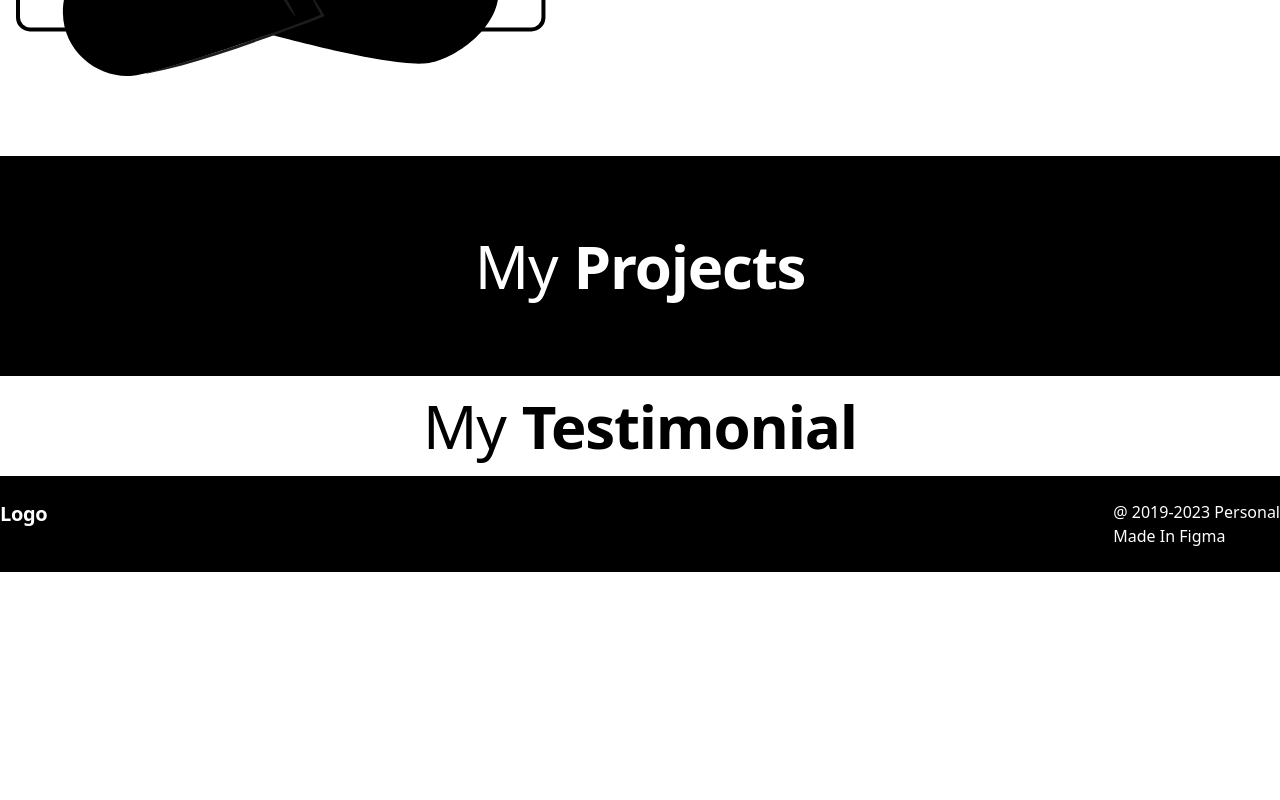
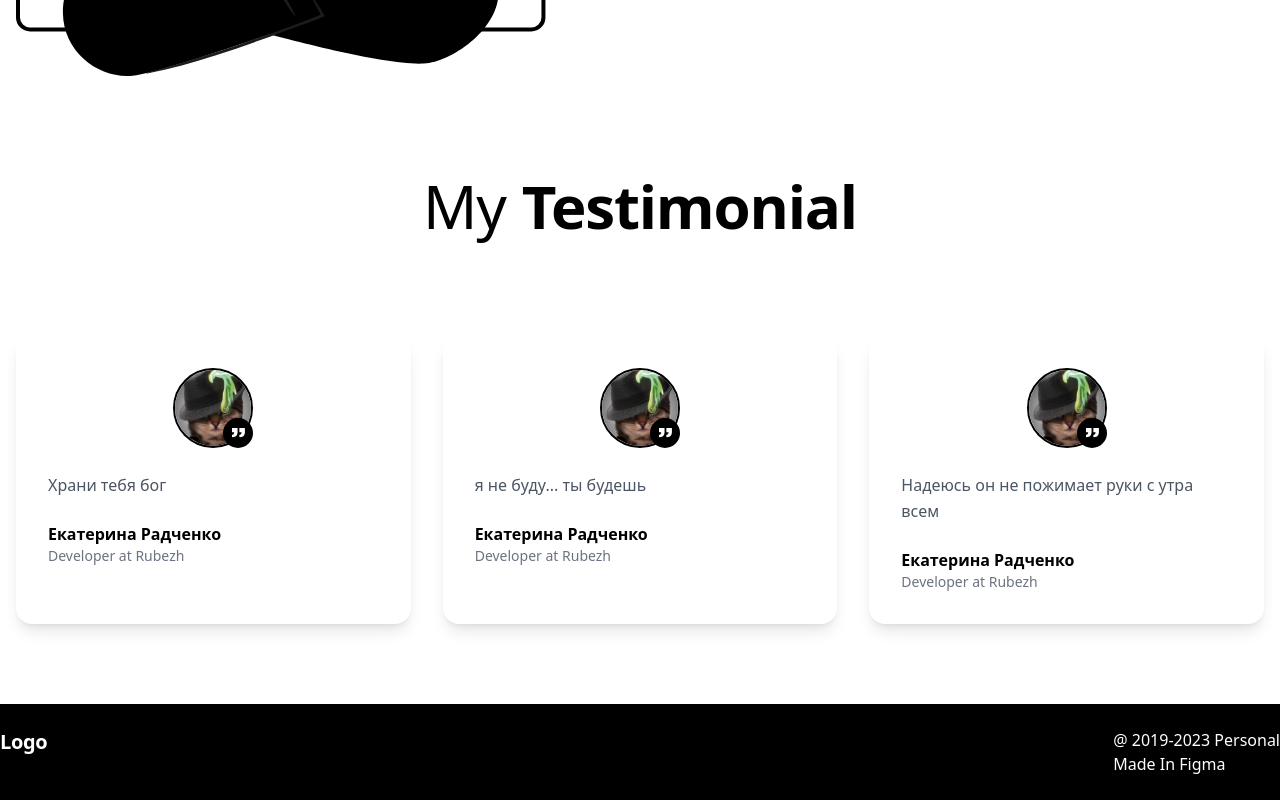
Before and after one commit to DAV0KA/portfolioo, a Nuxt app: page / in a window 1280 px wide. Shown: the part 2868-3668 px from the top of the page. Before the commit the page ends 3440 px from the top, so only its background shows below. Built offline with nearby package versions, Linux system fonts and the light colour scheme.

Commit message:
feat: add TestimonialCard

```diff
--- /dev/null
+++ b/components/atoms/TestimonialCard.vue
@@ -0,0 +1,53 @@
+<template>
+  <div class="bg-white rounded-2xl shadow-lg p-8 flex flex-col gap-6">
+
+    <!-- Лого -->
+    <div class="relative w-20 h-20 mx-auto">
+        <img
+            v-if="logo"
+            :src="logo"
+            alt="company logo"
+            class="w-20 h-20 rounded-full border-2 border-black object-cover"
+        />
+
+        <svg class="absolute right-0 bottom-0" width="30" height="30" viewBox="0 0 30 30" fill="none" xmlns="http://www.w3.org/2000/svg">
+            <circle cx="15" cy="15" r="15" fill="black"/>
+            <path d="M16.3589 18.8526V17.1899C16.3589 16.9643 16.5961 16.7816 16.8885 16.7816C17.9318 16.7816 18.4994 15.9565 18.5782 14.3277H16.8885C16.5961 14.3277 16.3589 14.1447 16.3589 13.9194V10.4086C16.3589 10.1831 16.5961 10.0003 16.8885 10.0003H21.3935C21.6858 10.0003 21.9231 10.1833 21.9231 10.4086V13.9194C21.9231 14.7001 21.8209 15.4165 21.6202 16.0493C21.4141 16.6979 21.0977 17.265 20.68 17.7349C20.2504 18.2178 19.7125 18.5968 19.0823 18.8607C18.4474 19.1263 17.7092 19.2611 16.8882 19.2611C16.5961 19.2609 16.3589 19.078 16.3589 18.8526ZM9.52943 16.7814C9.23708 16.7814 9 16.9643 9 17.1896V18.8526C9 19.078 9.23708 19.2607 9.52943 19.2607C10.35 19.2607 11.0885 19.1259 11.7231 18.8604C12.3536 18.5965 12.8914 18.2178 13.3209 17.7346C13.7389 17.2647 14.0553 16.6976 14.2614 16.0486C14.4622 15.4159 14.5642 14.6994 14.5642 13.9191V10.4082C14.5642 10.1827 14.3269 10 14.0346 10H9.52943C9.23708 10 9 10.1829 9 10.4082V13.9191C9 14.1446 9.23708 14.3274 9.52943 14.3274H11.1954C11.1176 15.9563 10.5582 16.7814 9.52943 16.7814Z" fill="white"/>
+        </svg>
+    </div>
+
+
+
+
+    <!-- Текст -->
+    <p class="text-gray-600 leading-relaxed">
+      {{ text }}
+    </p>
+
+    <!-- Автор -->
+    <div class="flex flex-col">
+      <span class="font-semibold text-black">
+        {{ name }}
+      </span>
+      <span class="text-sm text-gray-500">
+        {{ position }}
+      </span>
+    </div>
+
+  </div>
+</template>
+
+<script setup>
+defineProps({
+  logo: String,
+  text: {
+    type: String,
+    required: true
+  },
+  name: {
+    type: String,
+    required: true
+  },
+  position: String
+})
+</script>
--- a/components/organisms/AboutMe.vue
+++ b/components/organisms/AboutMe.vue
@@ -1,6 +1,6 @@
 <template>
-    <BaseContainer class="flex gap-20 py-20">
-        <img class="w-1/2" src="/svg/men2.svg" alt="men2">
+    <BaseContainer class="flex flex-col md:flex-row gap-10 md:gap-20 py-20">
+        <img src="/svg/men2.svg" alt="men2">
 
         <div>
             <div class="flex gap-4 w-full py-2">
--- a/components/organisms/MyTestimonial.vue
+++ b/components/organisms/MyTestimonial.vue
@@ -3,7 +3,42 @@
         <BaseTitle>My</BaseTitle>
         <BaseTitle variant="bold">Testimonial</BaseTitle>
     </div>
+
+    <BaseContainer class="py-20 grid grid-cols-1 md:grid-cols-3 gap-8">
+        <TestimonialCard
+            v-for="item in testimonials"
+            :key="item.name + item.position"
+            :logo="item.logo"
+            :text="item.text"
+            :name="item.name"
+            :position="item.position"
+        />
+    </BaseContainer>
+
 </template>
 <script setup>
 import BaseTitle from '../atoms/BaseTitle.vue'
+import BaseContainer from '../atoms/BaseContainer.vue'
+import TestimonialCard from '../atoms/TestimonialCard.vue'
+
+const testimonials = [
+  {
+    logo: '/img/Testimonial/cat.png',
+    text: 'Храни тебя бог',
+    name: 'Екатерина Радченко',
+    position: 'Developer at Rubezh'
+  },
+  {
+    logo: '/img/Testimonial/cat.png',
+    text: 'я не буду... ты будешь',
+    name: 'Екатерина Радченко',
+    position: 'Developer at Rubezh'
+  },
+  {
+    logo: '/img/Testimonial/cat.png',
+    text: 'Надеюсь он не пожимает руки с утра всем',
+    name: 'Екатерина Радченко',
+    position: 'Developer at Rubezh'
+  }
+]
 </script>
--- a/components/templates/MainPageTemplate.vue
+++ b/components/templates/MainPageTemplate.vue
@@ -4,7 +4,7 @@
   <MySkills />
   <MyExperience />
   <AboutMe />
-  <MyProjects />
+  <!-- <MyProjects /> -->
   <MyTestimonial />
   <ContactSection />
   <Footer />
```
Also changed, not shown: public/img/Testimonial/cat.png (added).
